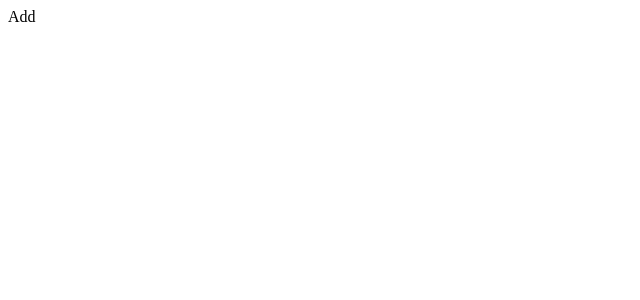
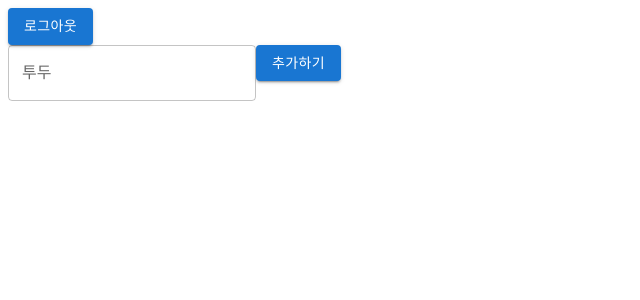
Before and after one commit to confetti39/Vite_React_TS_study, a React (Vite) app: page /add in a window 1280 px wide. Shown: the top 300 px of the page, without its empty margins (0-640 px from the left). Built offline with nearby package versions, Linux system fonts and the light colour scheme.

Commit message:
feat: add/edit todo

```diff
--- a/package.json
+++ b/package.json
@@ -12,6 +12,7 @@
   "dependencies": {
     "@emotion/react": "^11.11.1",
     "@emotion/styled": "^11.11.0",
+    "@mui/icons-material": "^5.11.16",
     "@mui/material": "^5.13.4",
     "@tanstack/react-query": "^4.29.12",
     "axios": "^1.4.0",
--- /dev/null
+++ b/src/components/AddTodoButton.tsx
@@ -0,0 +1,17 @@
+import { Button } from "@mui/material";
+import React from "react";
+import { useNavigate } from "react-router-dom";
+
+export default function AddTodoButton() {
+  const navigate = useNavigate();
+  const handleAddTodo = () => {
+    navigate(`/add`);
+  };
+  return (
+    <>
+      <Button variant="contained" onClick={handleAddTodo}>
+        추가하기
+      </Button>
+    </>
+  );
+}
--- /dev/null
+++ b/src/components/DetailButtons.tsx
@@ -0,0 +1,34 @@
+import React, { useState } from "react";
+import { IconButton } from "@mui/material";
+import DeleteIcon from "@mui/icons-material/Delete";
+import EditIcon from "@mui/icons-material/Edit";
+import axios from "axios";
+import { useNavigate } from "react-router-dom";
+import TodoInput from "./TodoInput";
+
+export default function DetailButtons({
+  todoId,
+}: {
+  todoId: string | undefined;
+}) {
+  const navigate = useNavigate();
+  const [isOpenInput, setOpenInput] = useState<boolean>(false);
+  const handleDelete = (): void => {
+    axios.delete(`https://dummyjson.com/todos/${todoId}`);
+    navigate(`/home`);
+  };
+  const handleEdit = (): void => {
+    setOpenInput(true);
+  };
+  return (
+    <>
+      <IconButton onClick={handleDelete} aria-label="delete" size="large">
+        <DeleteIcon fontSize="inherit" />
+      </IconButton>
+      <IconButton onClick={handleEdit} aria-label="delete" size="large">
+        <EditIcon fontSize="inherit" />
+      </IconButton>
+      {isOpenInput ? <TodoInput type={"edit"} todoId={todoId} /> : null}
+    </>
+  );
+}
--- a/src/components/LoginUserInfo.tsx
+++ b/src/components/LoginUserInfo.tsx
@@ -3,6 +3,7 @@ import { useRecoilState } from "recoil";
 import { userId } from "../states/User";
 import { Button } from "@mui/material";
 import { useNavigate } from "react-router-dom";
+import AddTodoButton from "./AddTodoButton";
 
 export default function LoginUserInfo() {
   const navigate = useNavigate();
--- /dev/null
+++ b/src/components/TodoInput.tsx
@@ -0,0 +1,55 @@
+import React, { useState } from "react";
+import TextField from "@mui/material/TextField";
+import { Button } from "@mui/material";
+import axios from "axios";
+
+export default function TodoInput({
+  type,
+  todoId,
+}: {
+  type: "edit" | "add";
+  todoId: string | undefined;
+}) {
+  const [text, setText] = useState<string>("");
+  const handleSubmit = (): void => {
+    switch (type) {
+      case "edit":
+        axios.put(`https://dummyjson.com/todos/${todoId}`, {
+          headers: { "Content-Type": "application/json" },
+          data: JSON.stringify({
+            todo: text,
+          }),
+        });
+        break;
+
+      case "add":
+        fetch("https://dummyjson.com/todos/add", {
+          method: "POST",
+          headers: { "Content-Type": "application/json" },
+          body: JSON.stringify({
+            todo: text,
+            completed: false,
+            userId: 5,
+          }),
+        });
+        break;
+    }
+  };
+  return (
+    <div>
+      <TextField
+        onChange={(
+          e: React.ChangeEvent<HTMLTextAreaElement | HTMLInputElement>
+        ) => {
+          setText(e.target.value);
+        }}
+        id="outlined-basic"
+        label="투두"
+        variant="outlined"
+      />
+      <Button onClick={handleSubmit} variant="contained">
+        {type === "edit" ? "수정하기" : "추가하기"}
+      </Button>
+    </div>
+  );
+}
--- a/src/pages/Add.tsx
+++ b/src/pages/Add.tsx
@@ -1,5 +1,12 @@
 import React from "react";
+import LoginUserInfo from "../components/LoginUserInfo";
+import TodoInput from "../components/TodoInput";
 
 export default function Add() {
-  return <div>Add</div>;
+  return (
+    <>
+      <LoginUserInfo />
+      <TodoInput type="add" todoId={undefined} />
+    </>
+  );
 }
--- a/src/pages/Detail.tsx
+++ b/src/pages/Detail.tsx
@@ -2,6 +2,8 @@ import axios from "axios";
 import React, { useEffect, useState } from "react";
 import { useParams } from "react-router-dom";
 import { GetSingleTodo, initialTodoData } from "../states/TodoData";
+import LoginUserInfo from "../components/LoginUserInfo";
+import DetailButtons from "../components/DetailButtons";
 
 export default function Detail() {
   const { todoId } = useParams();
@@ -17,12 +19,11 @@ export default function Detail() {
   }, []);
   // todo?.todo, todo?.completed
 
-  return <div>{todo.todo}</div>;
+  return (
+    <div>
+      <LoginUserInfo />
+      <h1>{todo.todo}</h1>
+      <DetailButtons todoId={todoId} />
+    </div>
+  );
 }
-
-// {
-//     id: 1,
-//     todo: "",
-//     completed: false,
-//     userId: 1,
-//   }
--- a/src/pages/Home.tsx
+++ b/src/pages/Home.tsx
@@ -1,11 +1,13 @@
 import React from "react";
 import LoginUserInfo from "../components/LoginUserInfo";
 import TodoList from "../components/TodoList";
+import AddTodoButton from "../components/AddTodoButton";
 
 export default function Home() {
   return (
     <div>
       <LoginUserInfo />
+      <AddTodoButton />
       <TodoList />
     </div>
   );
```
Also changed, not shown: 1 other file (tests, documents, lock files or other folders).
